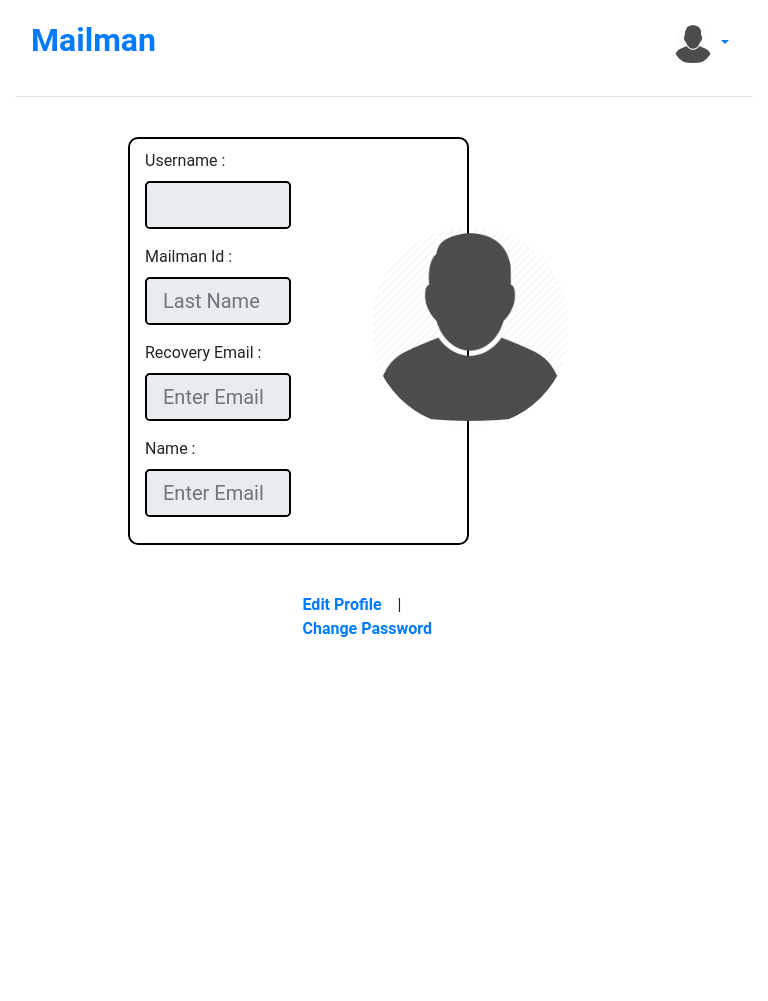
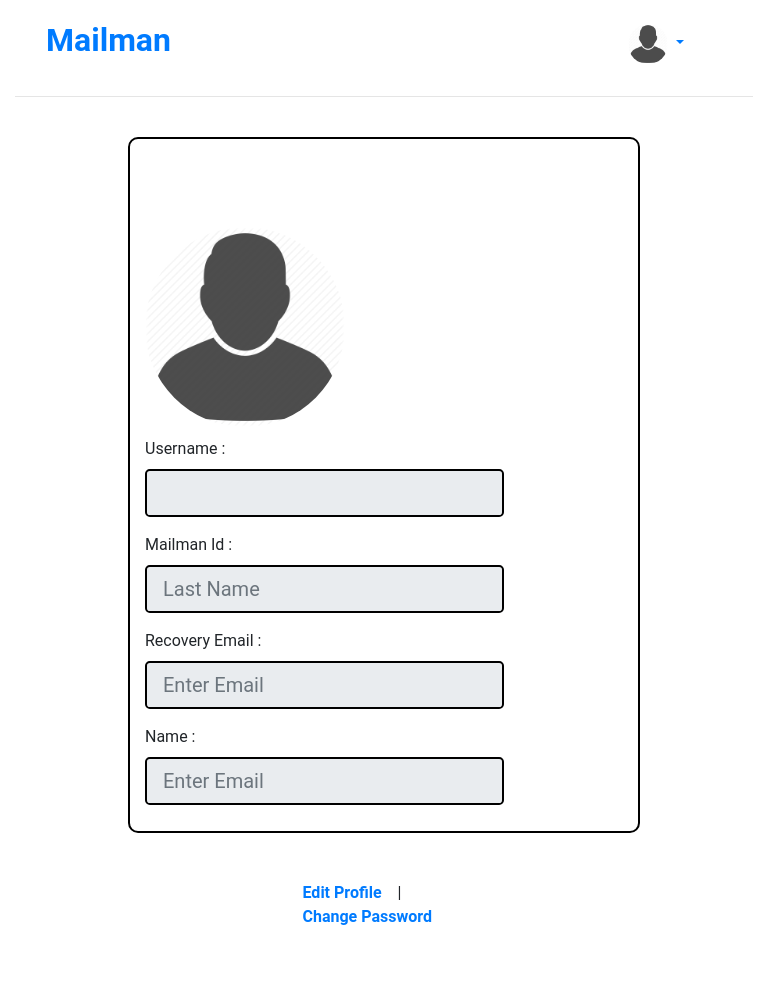
Before and after one commit to Sammy-99/Mailman-project, a PHP site: page /launchpadtwo/profile.php in a window 768 px wide. Before the commit the page ends 637 px from the top, so only its background shows below. Run offline with PHP 8.4, Linux system fonts and the light colour scheme; the visitor is signed in with stand-in values (Sample User, id 1); data that the repository does not hold is empty.

Commit message:
working on ui

```diff
--- a/index.php
+++ b/index.php
@@ -23,8 +23,9 @@ include_once("./layout/head.php");
     <div class="row">
         <div class="col-md-1"></div>
         <div class="col-md-4 logo-image">
-            <img src="./layout/assets/gmail.png" style="max-width: 100%;" alt="">
+            <img src="./layout/assets/gmail.png" style="max-width: 100%;"  alt="">
         </div>
+        <span class="logo-image-suffix font-weight-bolder"> AILMAN </span>
         <div class="col-md-5 reg-form login_form">
             <div class="row">
                 <div class="col-md-12">
--- a/profile.php
+++ b/profile.php
@@ -20,19 +20,19 @@ include_once("./layout/head.php");
 ?>
 
 <div class="container-fluid">
-    <div class="row align-items-center">
-        <div class="col-12 col-md-2 mt-2 font-weight-bolder">
+    <div class="row col-sm-12 align-items-center">
+        <div class="col-sm-8 col-md-8 mt-2 font-weight-bolder">
             <nav class="navbar navbar-expand-lg navbar-light">
                 <h2 class="font-weight-bold"><a href="./dashboard.php"> Mailman </a></h2>
             </nav>
         </div>
-        <div class="col-8 col-md-6">
-            <div class="form-outline">
-                <!-- <input type="search" id="searchData" class="form-control border border-primery rounded"
-                    style="margin:0 !important;" placeholder="Search" aria-label="Search" /> -->
-            </div>
-        </div>
-        <div class="col-4 col-md-4 mt-2">
+        <!-- <div class=" col-sm-1 col-md-6"> -->
+            <!-- <div class="form-outline">
+                <input type="search" id="searchData" class="form-control border border-primery rounded"
+                    style="margin:0 !important;" placeholder="Search" aria-label="Search" />
+            </div> -->
+        <!-- </div> -->
+        <div class="col-sm-3 col-md-4 mt-2">
             <nav class="navbar navbar-expand-sm">
                 <div class="collapse navbar-collapse d-flex justify-content-end" id="navbar-list-4">
                     <div class="user-name"> <?= $userData['username']; ?> </div> &nbsp;
@@ -63,12 +63,12 @@ include_once("./layout/head.php");
     </div>
 
     <div class="row my-4">
-        <div class="col-md-2"></div>
-        <div class="col-md-8">
+        <div class="col-md-2 col-lg-2"></div>
+        <div class="col-md-8 col-lg-8">
             <div class="row ">
-                <div class="col-md-8">
+                <div class="col-md-12 col-lg-12">
                     <div class="row profile_input">
-                        <div class="col-md-8 profile_user">
+                        <div class="col-lg-8 profile_user order-2 order-lg-1">
 
                             <div>
                                 <label for=""> Username :</label>
@@ -92,13 +92,13 @@ include_once("./layout/head.php");
                                     disabled />
                             </div>
                         </div>
-                        <div class="col-md-4 mt-4">
+                        <div class="col-lg-4 mt-4 order-1 order-lg-2">
                             <img src="./uploadedimage/<?=$userData['user_image']?>" alt="userimage" width="200px" height="200px"
                                 class="rounded-circle">
                         </div>
                     </div>
                 </div>
-                <div class="col-md-4">
+                <div class=" ">
 
                 </div>
             </div>
@@ -114,8 +114,8 @@ include_once("./layout/head.php");
                 <!-- <div class="col-md-2"></div> -->
             </div>
         </div>
+        <div class="col-md-2 col-lg-2"></div>
     </div>
-    <div class="col-md-2"></div>
 </div>
 </div>
 
```
Also changed, not shown: dashboard.php (+12 -12 lines), edit-profile.php (+13 -10 lines), layout/assets/style.css (+48 -0 lines), resetpassword.php (+4 -4 lines).
